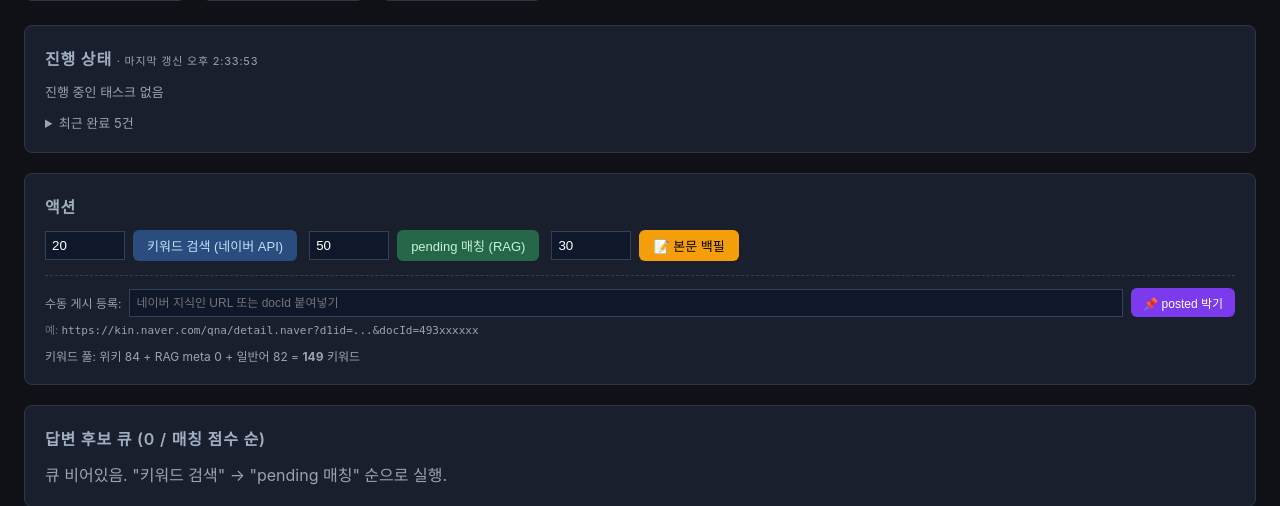
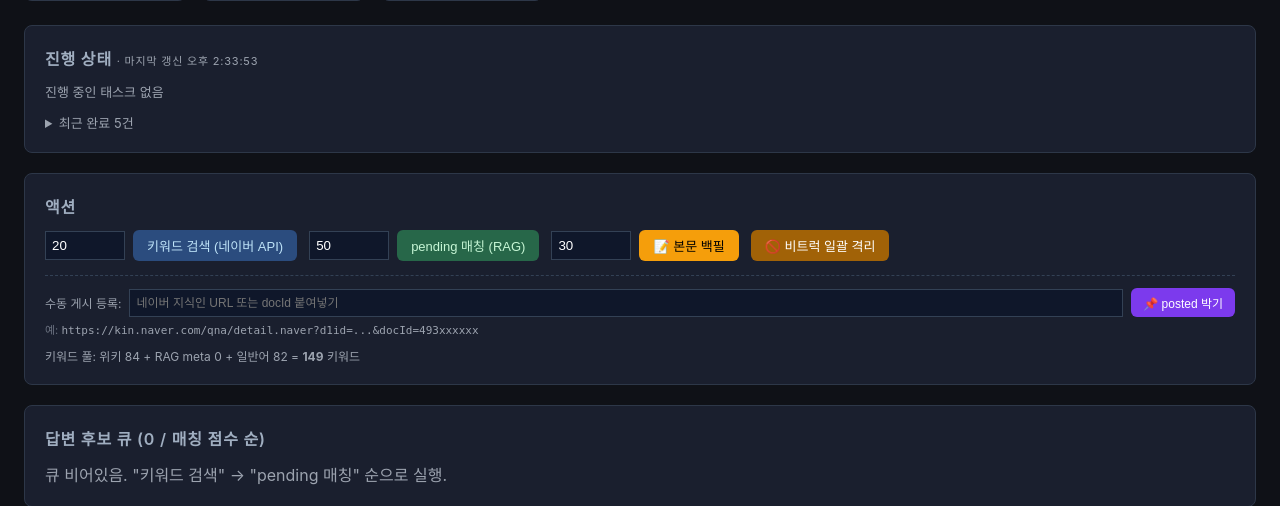
Before and after one commit to mdhong13/ad-optimizer, a FastAPI app: page /knowin in a window 1280 px wide. Shown: the part 437-943 px from the top of the page. Run offline with FastAPI, Linux system fonts and the light colour scheme; data that the repository does not hold is empty.

Commit message:
fix(knowin): 토픽 필터 negative 우선 (외제 승용차 모델명 즉시 격리)
발견: 산타페TM·BMW G30 520D 등 외제 승용차 질문이 토픽 필터 통과.
원인: 본문 짧고 "녹스센서/DPF/요소수" 같은 공통 부품어만 있어 트럭 시그널 부재.
positive-only 검사의 한계.

해결: negative 우선 → positive 보조
- _NON_TRUCK_KEYWORDS 80+ : 외제 브랜드/모델 (BMW·벤츠·아우디·볼보 등),
  외제 모델 (G30/520d/X5/220d 등), 국산 SUV/승용 (산타페·쏘렌토·그랜저·K5·제네시스 등),
  자가용 시그널 ("럭셔리라인스페셜" 등)
- _is_truck_topic 흐름:
  1. negative 발견 → False (즉시 격리)
  2. positive 발견 → True
  3. 둘 다 없음 → False (보수적)
- POST /knowin/recheck-topic — body 가진 옛 matched/approved 토픽 재검사
  (page fetch 없이 즉시. 큐 단번에 정리)
- UI: "🚫 비트럭 일괄 격리" 버튼 + 토스트 (격리/유지 카운트 표시)

8/8 단위 통과:
- 트럭 본문 (5톤 윙바디·1톤 포터·25.5톤 덤프) 통과
- 외제 (싼타페TM·BMW G30 520D·벤츠 220d) 격리
- negative+positive 동시 → negative 우선
- positive 없는 일반 부품어 ('녹스센서 70만원') → 보수적 격리

```diff
--- a/web/routes/knowin.py
+++ b/web/routes/knowin.py
@@ -56,11 +56,51 @@ _TRUCK_TOPIC_KEYWORDS = [
     "지입", "용차", "화물기사", "기사님", "운수사업",
 ]
 
+# 비트럭 시그널 — 본문·title 에 박혀있으면 즉시 격리.
+# 외제 승용차·SUV·일반 승용차 모델명. 트럭 키워드보다 우선 검사.
+_NON_TRUCK_KEYWORDS = [
+    # 외제 브랜드
+    "BMW", "벤츠", "Benz", "아우디", "Audi", "볼보", "Volvo",
+    "폭스바겐", "Volkswagen", "포르쉐", "Porsche", "테슬라", "Tesla",
+    "재규어", "Jaguar", "랜드로버", "Land Rover", "미니쿠퍼", "MINI",
+    "푸조", "Peugeot", "시트로엥", "Citroen", "캐딜락", "Cadillac",
+    "포드", "Ford", "쉐보레", "Chevrolet", "지프", "Jeep",
+    "렉서스", "Lexus", "토요타", "Toyota", "혼다", "Honda",
+    "닛산", "Nissan", "마쓰다", "Mazda", "스바루", "Subaru",
+    "인피니티", "Infiniti", "어큐라", "Acura",
+    # 외제 모델
+    "G30", "520d", "320d", "X5", "X3", "X1", "X6", "X7",
+    "A4", "A6", "A8", "A3", "A5", "A7", "Q5", "Q7",
+    "E클래스", "S클래스", "C클래스", "GLC", "GLE", "GLS",
+    "220d", "200d", "250d", "350d",
+    # 국산 SUV·승용
+    "산타페", "싼타페", "쏘렌토", "투싼", "스포티지", "셀토스",
+    "팰리세이드", "코나", "베뉴", "셀토스", "스토닉",
+    "QM6", "QM3", "XM3", "QM5",
+    "카니발", "스타리아",
+    "그랜저", "소나타", "아반떼", "엑센트", "베르나",
+    "K3", "K5", "K7", "K8", "K9", "올뉴", "더뉴",
+    "제네시스", "G70", "G80", "G90", "GV70", "GV80",
+    "코란도", "티볼리", "렉스턴", "무쏘",
+    # 일반 자가용 시그널 (트럭 운전자가 잘 안 쓰는 용어)
+    "럭셔리라인스페셜", "익스클루시브", "다이나믹",
+]
+
 
 def _is_truck_topic(text: str) -> bool:
-    """본문에 트럭·화물차 시그널 키워드 있는지"""
+    """본문이 트럭 토픽인지 — negative 우선, positive 보조.
+
+    1. 외제 승용차·SUV 모델명 박혀있으면 즉시 False (격리)
+    2. 트럭 키워드 박혀있으면 True (통과)
+    3. 둘 다 없으면 False (보수적 격리 — 일반 부품어만 있는 케이스)
+    """
     if not text:
         return False
+    # 1) Negative 우선
+    for nk in _NON_TRUCK_KEYWORDS:
+        if nk in text:
+            return False
+    # 2) Positive
     for kw in _TRUCK_TOPIC_KEYWORDS:
         if kw in text:
             return True
@@ -1000,6 +1040,34 @@ async def knowin_verify_all(background: BackgroundTasks):
     return RedirectResponse("/knowin?msg=verify-started", status_code=303)
 
 
+@router.post("/recheck-topic")
+async def knowin_recheck_topic():
+    """body 가진 matched/approved 항목들 토픽 재검사 (page fetch 없이, 빠름).
+
+    토픽 룰 변경 후 옛 큐 정리용. 비트럭 → status=off_topic.
+    """
+    coll = get_collection("knowin_questions")
+    candidates = list(
+        coll.find(
+            {"status": {"$in": ["matched", "approved"]}},
+            {"_id": 1, "question_id": 1, "title_plain": 1, "body_plain": 1, "description_plain": 1},
+        )
+    )
+    moved = kept = 0
+    for q in candidates:
+        text = ((q.get("title_plain") or "") + " "
+                + (q.get("body_plain") or q.get("description_plain") or "")).strip()
+        if not _is_truck_topic(text):
+            coll.update_one({"_id": q["_id"]}, {"$set": {"status": "off_topic"}})
+            moved += 1
+        else:
+            kept += 1
+    return RedirectResponse(
+        f"/knowin?msg=recheck-done&moved={moved}&kept={kept}",
+        status_code=303,
+    )
+
+
 @router.post("/posted/{question_id}")
 async def knowin_posted(question_id: str):
     """실제 네이버 게시 완료 — 종료 상태 (재수집 시 자동 skip)"""
--- a/web/templates/knowin.html
+++ b/web/templates/knowin.html
@@ -76,6 +76,10 @@
       <input type="number" name="limit" value="30" min="1" max="200"
              style="width:80px; padding:6px; background:#0f172a; border:1px solid #334155; color:#fff;" />
       <button type="submit" class="btn" style="background:#f59e0b; color:#000;">📝 본문 백필</button>
+    </form>
+    <form method="post" action="/knowin/recheck-topic" style="display:inline;"
+          title="body 가진 matched/approved 큐 항목들 토픽 재검사 (page fetch 없이 즉시)">
+      <button type="submit" class="btn" style="background:#a16207; color:#fff;">🚫 비트럭 일괄 격리</button>
     </form>
   </div>
 
@@ -433,7 +437,14 @@ async function reverifyGhost(qid) {
     'marked-posted-new': '📌 수동 게시 신규 등록 (DB에 없던 질문 — 재수집 skip 보장)',
     'mark-posted-error': '❌ link 또는 docId 입력 필요',
     'verify-started': '🔍 게시 검수 백그라운드 시작 — verified/ghost 갱신됩니다',
+    'recheck-done': '🚫 토픽 재검사 완료',
   };
+  // recheck-done 은 moved/kept 추가 표시
+  if (msg === 'recheck-done') {
+    const moved = params.get('moved') || '?';
+    const kept = params.get('kept') || '?';
+    labels['recheck-done'] = `🚫 토픽 재검사 완료 — 격리 ${moved}건 · 유지 ${kept}건`;
+  }
   const label = labels[msg] || msg;
   const toast = document.createElement('div');
   toast.textContent = label;
```
